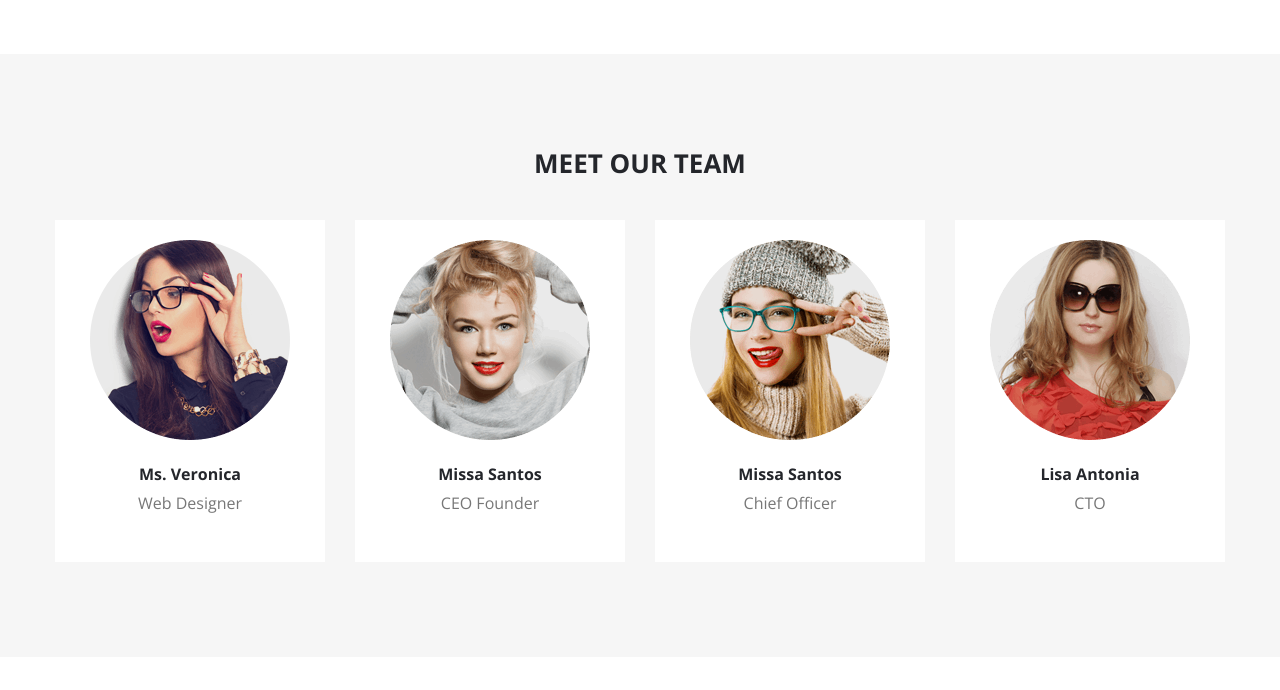
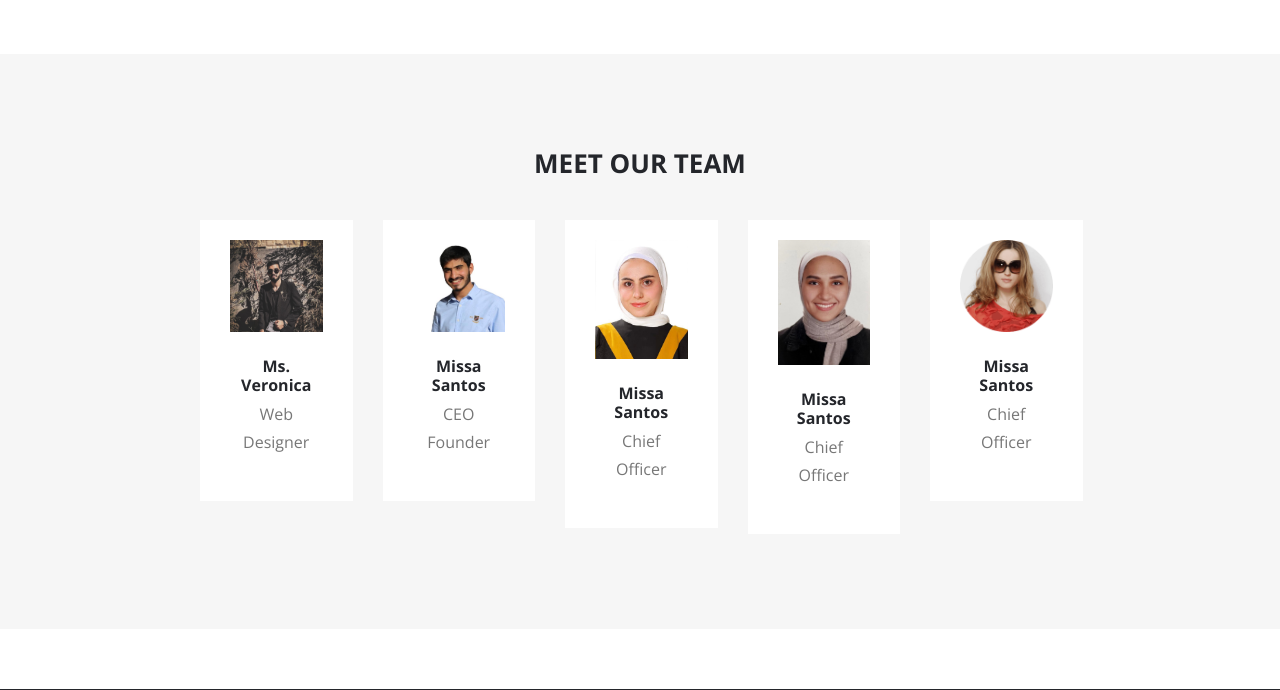
Before and after one commit to lwahdan/gift_shop_final, a PHP site: page /customers/about-us in a window 1280 px wide. Shown: the part 980-1670 px from the top of the page. Run offline with PHP 8.4, Linux system fonts and the light colour scheme; some libraries are stand-ins or nearby versions; some web fonts are replaced.

```diff
--- a/gift_shop/libraries/Core.php
+++ b/gift_shop/libraries/Core.php
@@ -83,6 +83,10 @@ class Core {
     'customers/changePassword'=>'ProfileController@changePassword',
     'auth/changePassword' => 'ProfileController@changePassword',
     'reviews/create' => 'ReviewController@create',
+
+    // contact
+    'contact/submit' => 'ContactController@submitContactForm',
+
     ];
 
 
--- a/gift_shop/public/css/testimonial.css
+++ b/gift_shop/public/css/testimonial.css
@@ -251,3 +251,7 @@ body {
     margin-bottom: 20px;
 
 }
+
+.myteam{
+    margin-left: 185px;
+}
--- a/gift_shop/views/customers/about-us.php
+++ b/gift_shop/views/customers/about-us.php
@@ -61,84 +61,70 @@
             </div>
         </div>
         <!-- End Section Content Text Area -->
-        <div class="team-wrapper">
+        <div class="team-wrapper myteam">
             <div class="container">
                 <div class="row mb-n6">
-                    <div class="col-xl-3 mb-5">
+
+                    <div class="col-xl-2 mb-5">
                         <div class="team-single" data-aos="fade-up" data-aos-delay="0">
                             <div class="team-img">
-                                <img class="img-fluid" src="../public/images/team/leader1.png" alt="">
+                                <img class="img-fluid" src="../public/images/team/team1.jpeg" alt="">
                             </div>
                             <div class="team-content">
                                 <h6 class="team-name font--bold mt-5">Ms. Veronica</h6>
                                 <span class="team-title">Web Designer</span>
-                                <ul class="team-social pos-absolute">
-                                    <li><a href="#"><i class="ion-social-facebook"></i></a></li>
-                                    <li><a href="#"><i class="ion-social-twitter"></i></a></li>
-                                    <li><a href="#"><i class="ion-social-instagram"></i></a></li>
-                                    <li><a href="#"><i class="ion-social-linkedin"></i></a></li>
-                                    <!-- <li><a href="#"><i class="ion-social-rss"></i></a></li> -->
-                                </ul>
                             </div>
                         </div>
                     </div>
 
-                    <div class="col-xl-3 mb-5">
+                    <div class="col-xl-2 mb-5">
                         <div class="team-single" data-aos="fade-up" data-aos-delay="200">
                             <div class="team-img">
-                                <img class="img-fluid" src="../public/images/team/leader2.png" alt="">
+                                <img class="img-fluid" src="../public/images/team/team2.jpeg" alt="">
                             </div>
                             <div class="team-content">
                                 <h6 class="team-name font--bold mt-5">Missa Santos</h6>
                                 <span class="team-title">CEO Founder</span>
-                                <ul class="team-social pos-absolute">
-                                    <li><a href="#"><i class="ion-social-facebook"></i></a></li>
-                                    <li><a href="#"><i class="ion-social-twitter"></i></a></li>
-                                    <li><a href="#"><i class="ion-social-instagram"></i></a></li>
-                                    <li><a href="#"><i class="ion-social-linkedin"></i></a></li>
-                                    <!-- <li><a href="#"><i class="ion-social-rss"></i></a></li> -->
-                                </ul>
                             </div>
                         </div>
                     </div>
 
-                    <div class="col-xl-3 mb-5">
+                    <div class="col-xl-2 mb-5">
                         <div class="team-single" data-aos="fade-up" data-aos-delay="400">
                             <div class="team-img">
-                                <img class="img-fluid" src="../public/images/team/leader3.png" alt="">
+                                <img class="img-fluid" src="../public/images/team/team3.jpeg" alt="">
                             </div>
                             <div class="team-content">
                                 <h6 class="team-name font--bold mt-5">Missa Santos</h6>
                                 <span class="team-title">Chief Officer</span>
-                                <ul class="team-social pos-absolute">
-                                    <li><a href="#"><i class="ion-social-facebook"></i></a></li>
-                                    <li><a href="#"><i class="ion-social-twitter"></i></a></li>
-                                    <li><a href="#"><i class="ion-social-instagram"></i></a></li>
-                                    <li><a href="#"><i class="ion-social-linkedin"></i></a></li>
-                                    <!-- <li><a href="#"><i class="ion-social-rss"></i></a></li> -->
-                                </ul>
                             </div>
                         </div>
                     </div>
 
-                    <div class="col-xl-3 mb-5">
-                        <div class="team-single" data-aos="fade-up" data-aos-delay="600">
+                    <div class="col-xl-2 mb-5">
+                        <div class="team-single" data-aos="fade-up" data-aos-delay="400">
                             <div class="team-img">
-                                <img class="img-fluid" src="../public/images/team/leader4.png" alt="">
+                                <img class="img-fluid" src="../public/images/team/team4.jpeg" alt="">
                             </div>
                             <div class="team-content">
-                                <h6 class="team-name font--bold mt-5">Lisa Antonia</h6>
-                                <span class="team-title">CTO</span>
-                                <ul class="team-social pos-absolute">
-                                    <li><a href="#"><i class="ion-social-facebook"></i></a></li>
-                                    <li><a href="#"><i class="ion-social-twitter"></i></a></li>
-                                    <li><a href="#"><i class="ion-social-instagram"></i></a></li>
-                                    <li><a href="#"><i class="ion-social-linkedin"></i></a></li>
-                                    <!-- <li><a href="#"><i class="ion-social-rss"></i></a></li> -->
-                                </ul>
+                                <h6 class="team-name font--bold mt-5">Missa Santos</h6>
+                                <span class="team-title">Chief Officer</span>
                             </div>
                         </div>
                     </div>
+
+                    <div class="col-xl-2 mb-5">
+                        <div class="team-single" data-aos="fade-up" data-aos-delay="400">
+                            <div class="team-img">
+                                <img class="img-fluid" src="../public/images/team/team5.jpeg" alt="">
+                            </div>
+                            <div class="team-content">
+                                <h6 class="team-name font--bold mt-5">Missa Santos</h6>
+                                <span class="team-title">Chief Officer</span>
+                            </div>
+                        </div>
+                    </div>
+
                 </div>
             </div>
         </div>
```
Also changed, not shown: gift_shop/controllers/ContactController.php (added, +40 -0 lines), gift_shop/models/ContactMessage.php (added, +14 -0 lines), gift_shop/views/customers/contact-us.php (+10 -26 lines), gift_shop/public/images/team/leader1.png (deleted), gift_shop/public/images/team/leader2.png (deleted), gift_shop/public/images/team/leader3.png (deleted), gift_shop/public/images/team/team1.jpeg (added), gift_shop/public/images/team/team2.jpeg (added), gift_shop/public/images/team/team3.jpeg (added), gift_shop/public/images/team/team4.jpeg (added), gift_shop/public/images/team/team5.jpeg (renamed from gift_shop/public/images/team/leader4.png).
